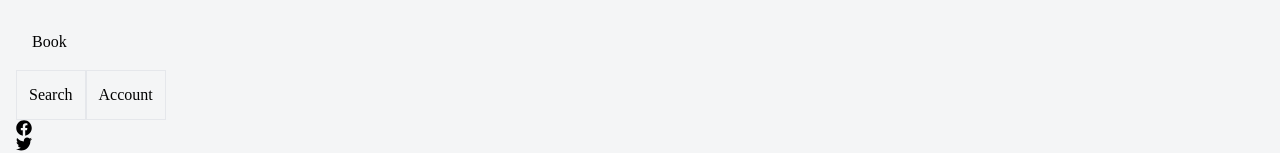
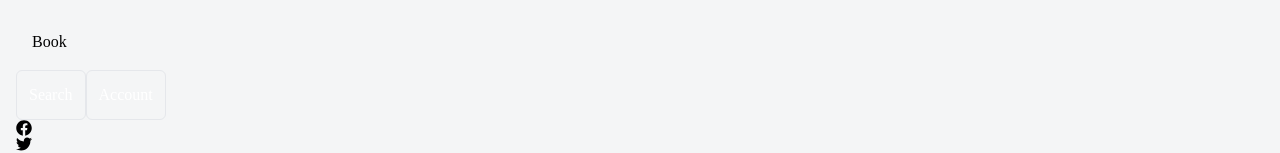
Before and after one commit to hyeisfree/reactMini, a React (Vite) app: page / in a window 1280 px wide. Shown: the part 278-431 px from the top of the page. Built offline with nearby package versions, Linux system fonts and the light colour scheme.

Commit message:
영상과 다름 이슈.. 해결 하는 중..

```diff
--- a/src/index.css
+++ b/src/index.css
@@ -30,6 +30,6 @@
   }
 
   button {
-    @apply p-3 border bg-gradient-to-r from-[var(--primary-dark)] to-[var(----primary-light)];
+    @apply p-3 border bg-gradient-to-r from-[var(--primary-dark)] to-[var(----primary-light)] text-white rounded-md;
   }
 }
```
